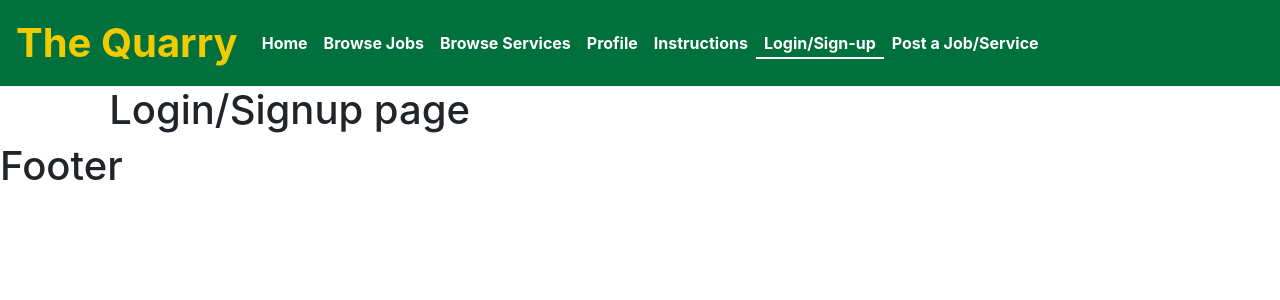
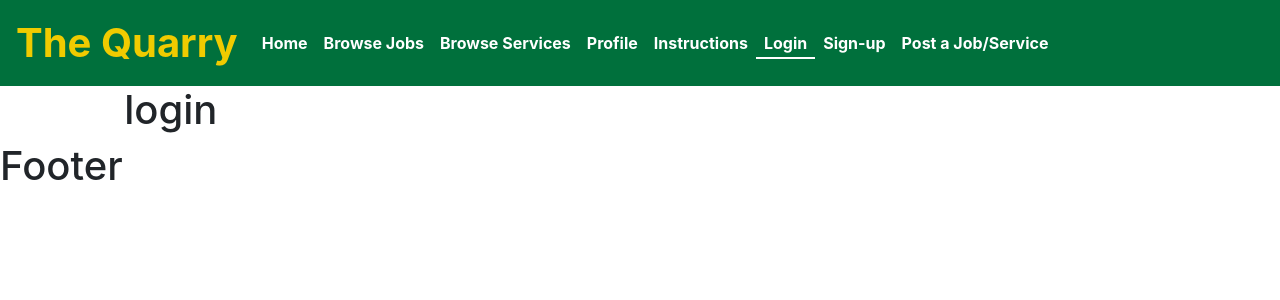
Before and after one commit to ejohn156/TheQuarry, a React (Create React App) app in the folder client/: page / in a window 1280 px wide. Shown: the top 300 px of the page. Built offline with nearby package versions, Linux system fonts and the light colour scheme.

Commit message:
added auth component, seperated login and signup pages

```diff
--- a/client/src/App.js
+++ b/client/src/App.js
@@ -7,7 +7,8 @@ import browseServicePage from './pages/browseServicePage'
 import profilePage from './pages/profilePage';
 import homePage from './pages/homePage';
 import instructionPage from './pages/instructionPage';
-import authPage from './pages/authPage';
+import signUpPage from './pages/signUpPage';
+import loginPage from './pages/loginPage';
 import postPage from './pages/PostPage'
 
 
@@ -22,13 +23,14 @@ class App extends Component {
 
     <Router>
           <Switch>
-            <Route exact path="/" component={authPage}/>
+            <Route exact path="/" component={loginPage}/>
             <Route path="/home" component={homePage}/>
             <Route exact path="/instruction" component={instructionPage}  />
             <Route path="/profile" component={profilePage} />
             <Route path="/browse/job" component={browseJobPage}/>
             <Route path="/browse/service" component={browseServicePage}/>
-            <Route exact path="/Authentication" component={authPage}/>
+            <Route exact path="/login" component={loginPage}/>
+            <Route exact path="/sign-up" component={signUpPage}/>
             <Route exact path="/post" component={postPage}/>
           </Switch>
           </Router>
--- /dev/null
+++ b/client/src/components/Auth/auth.js
@@ -0,0 +1,16 @@
+import React, { Component } from "react";
+import "./auth.css";
+
+
+export default class authContent extends Component{
+    state = {
+        authType : this.props.type
+    }
+    render(){
+        return(
+            <div class="col-md-7">
+            <h1>{this.state.authType}</h1>
+            </div>
+        );
+    }
+}
--- a/client/src/components/Navbar/Navbar.js
+++ b/client/src/components/Navbar/Navbar.js
@@ -32,8 +32,11 @@ export default class Navbar extends Component {
         <li class={this.state.activePage === "instructions" ? "nav-item active":"nav-item"}>
           <a class="nav-link" href="/instruction">Instructions</a>
         </li>
-        <li class={this.state.activePage === "authentication" ? "nav-item active":"nav-item"}>
-          <a class="nav-link" href="/authentication">Login/Sign-up</a>
+        <li class={this.state.activePage === "login" ? "nav-item active":"nav-item"}>
+          <a class="nav-link" href="/login">Login</a>
+        </li>
+        <li class={this.state.activePage === "sign-up" ? "nav-item active":"nav-item"}>
+          <a class="nav-link" href="/sign-up">Sign-up</a>
         </li>
         <li class={this.state.activePage === "post" ? "nav-item active":"nav-item"}>
           <a class="nav-link" href="/post">Post a Job/Service</a>
--- a/client/src/pages/authPage/auth.js
+++ b/client/src/pages/loginPage/auth.js
@@ -1,17 +1,18 @@
 import React from "react";
 import "./auth.css";
 import Navbar from '../../components/Navbar';
+import Auth from '../../components/Auth'
 
-const authPage = ({ match }) => (
+const loginPage = ({ match }) => (
     <div>
-    <Navbar page="authentication"/>
+    <Navbar page="login"/>
     <div class="row">
     <div class="col-md-1"></div>
     <div class="col-md-11">
-    <h1>Login/Signup page</h1>
+    <Auth type="login"/>
     </div>
     </div>
     </div>
 );
 
-export default authPage;
+export default loginPage;
--- /dev/null
+++ b/client/src/pages/loginPage/index.js
@@ -0,0 +1 @@
+export { default } from "./auth";
--- /dev/null
+++ b/client/src/pages/signUpPage/auth.js
@@ -0,0 +1,18 @@
+import React from "react";
+import "./auth.css";
+import Navbar from '../../components/Navbar';
+import Auth from '../../components/Auth'
+
+const signUpPage = ({ match }) => (
+    <div>
+    <Navbar page="sign-up"/>
+    <div class="row">
+    <div class="col-md-1"></div>
+    <div class="col-md-11">
+    <Auth type="sign-up"/>
+    </div>
+    </div>
+    </div>
+);
+
+export default signUpPage;
--- /dev/null
+++ b/client/src/pages/signUpPage/index.js
@@ -0,0 +1 @@
+export { default } from "./auth";
```
Also changed, not shown: client/src/components/Auth/auth.css (added), client/src/components/Auth/index.js (renamed from client/src/pages/authPage/index.js), client/src/pages/loginPage/auth.css (added), client/src/pages/signUpPage/auth.css (added).
